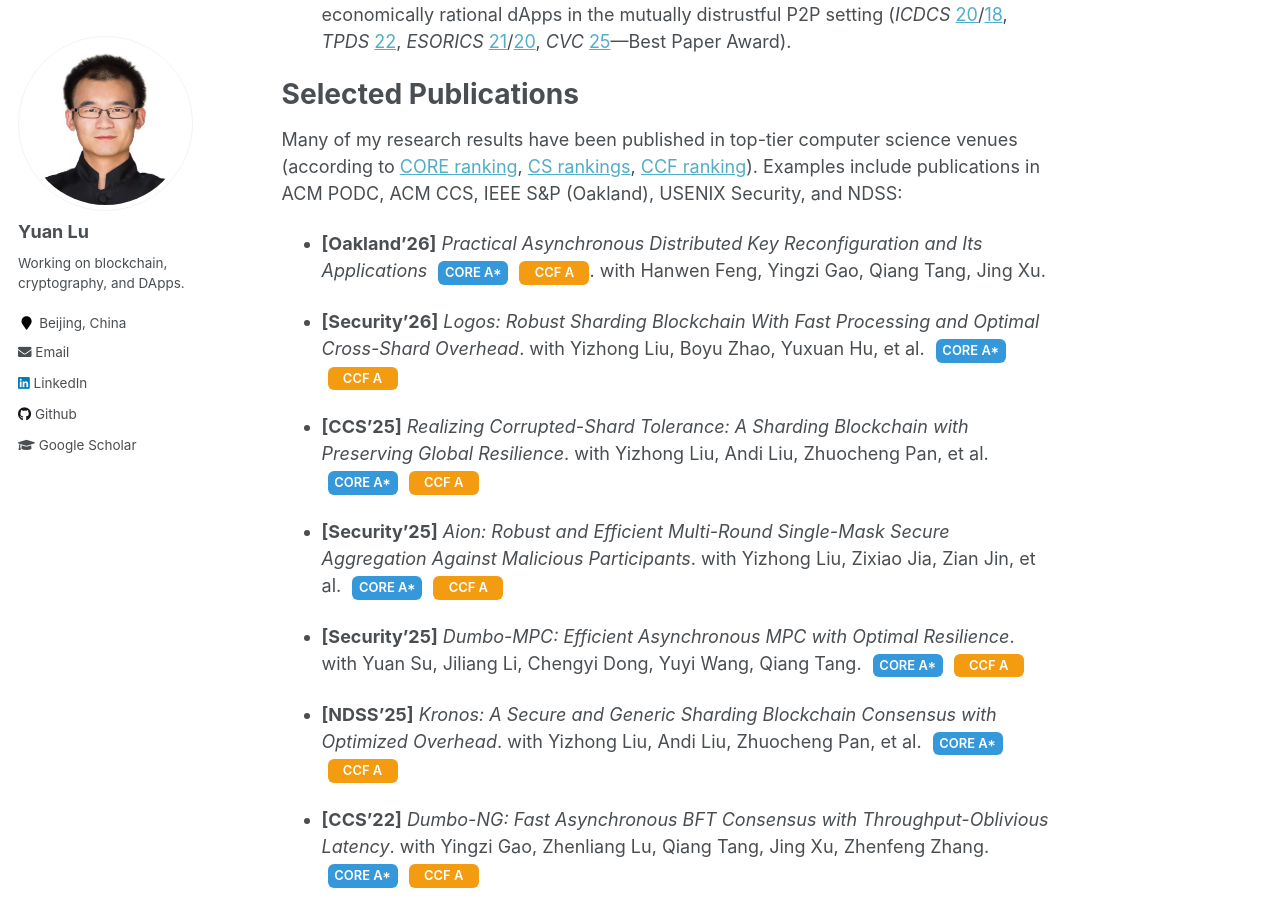
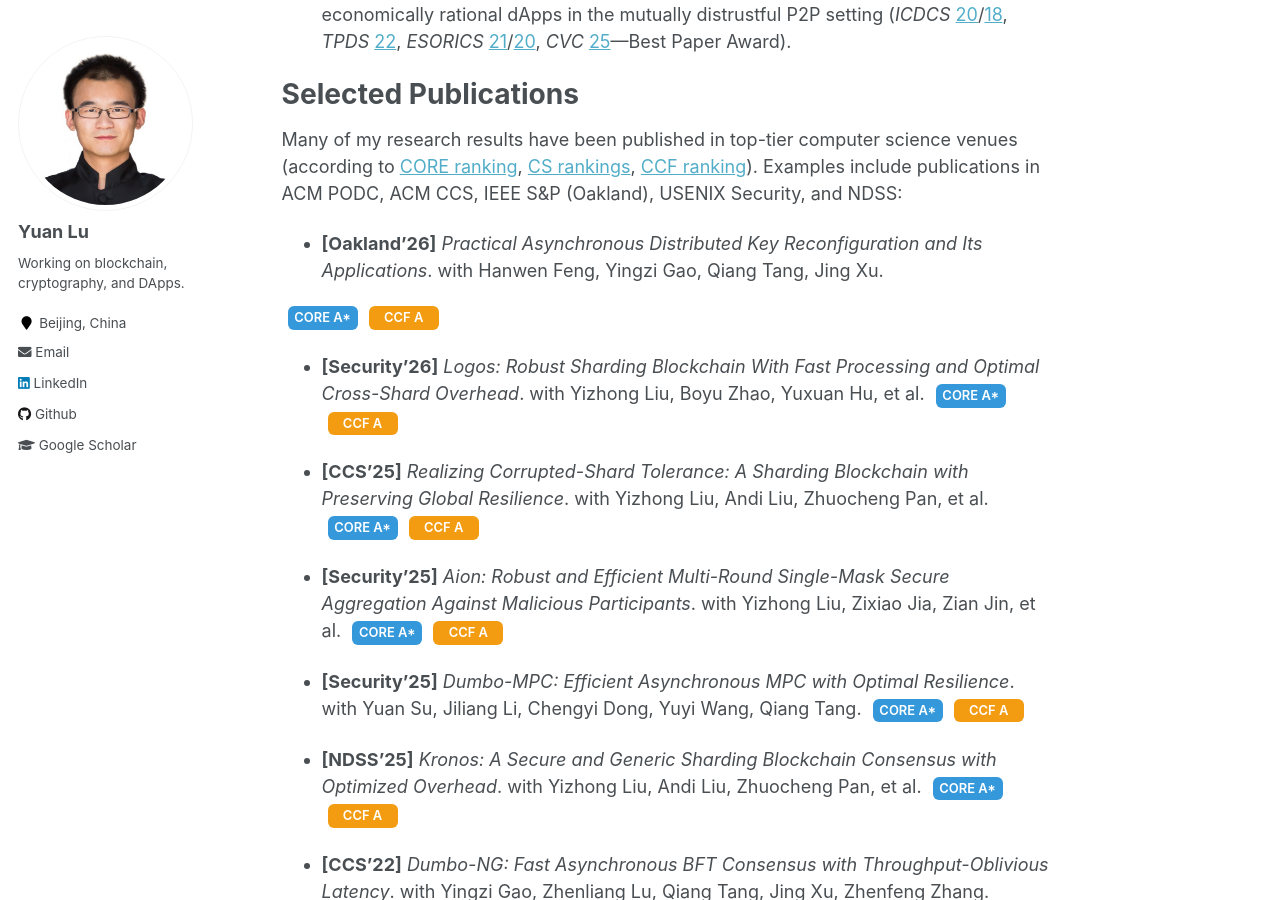
Before and after one commit to yylluu/yylluu.github.io, a Jekyll site: the page built from _pages/about.md, in a window 1280 px wide and 900 px high, scrolled down 795 px. Built offline with Jekyll 4.4.1, drawn with Linux system fonts in a browser that asks for light colours.

Commit message:
Update about.md

```diff
--- a/_pages/about.md
+++ b/_pages/about.md
@@ -29,10 +29,11 @@ Selected Publications
 
 Many of my research results have been published in top-tier computer science venues (according to [CORE ranking](https://portal.core.edu.au/conf-ranks/), [CS rankings](https://csrankings.org/), [CCF ranking](https://www.ccf.org.cn/en/Bulletin/2019-05-13/663884.shtml)). Examples include publications in ACM PODC, ACM CCS, IEEE S&P (Oakland), USENIX Security, and NDSS:
 
-- **[Oakland’26]** *Practical Asynchronous Distributed Key Reconfiguration and Its Applications*
+- **[Oakland’26]** *Practical Asynchronous Distributed Key Reconfiguration and Its Applications*.
+with Hanwen Feng, Yingzi Gao, Qiang Tang, Jing Xu.
+
 <span class="pub-badge badge-core">CORE A*</span>
-<span class="pub-badge badge-ccf">CCF A</span>.
-with Hanwen Feng, Yingzi Gao, Qiang Tang, Jing Xu.
+<span class="pub-badge badge-ccf">CCF A</span>
 
 
 - **[Security’26]** *Logos: Robust Sharding Blockchain With Fast Processing and Optimal Cross-Shard Overhead*. with Yizhong Liu, Boyu Zhao, Yuxuan Hu, et al.
```
